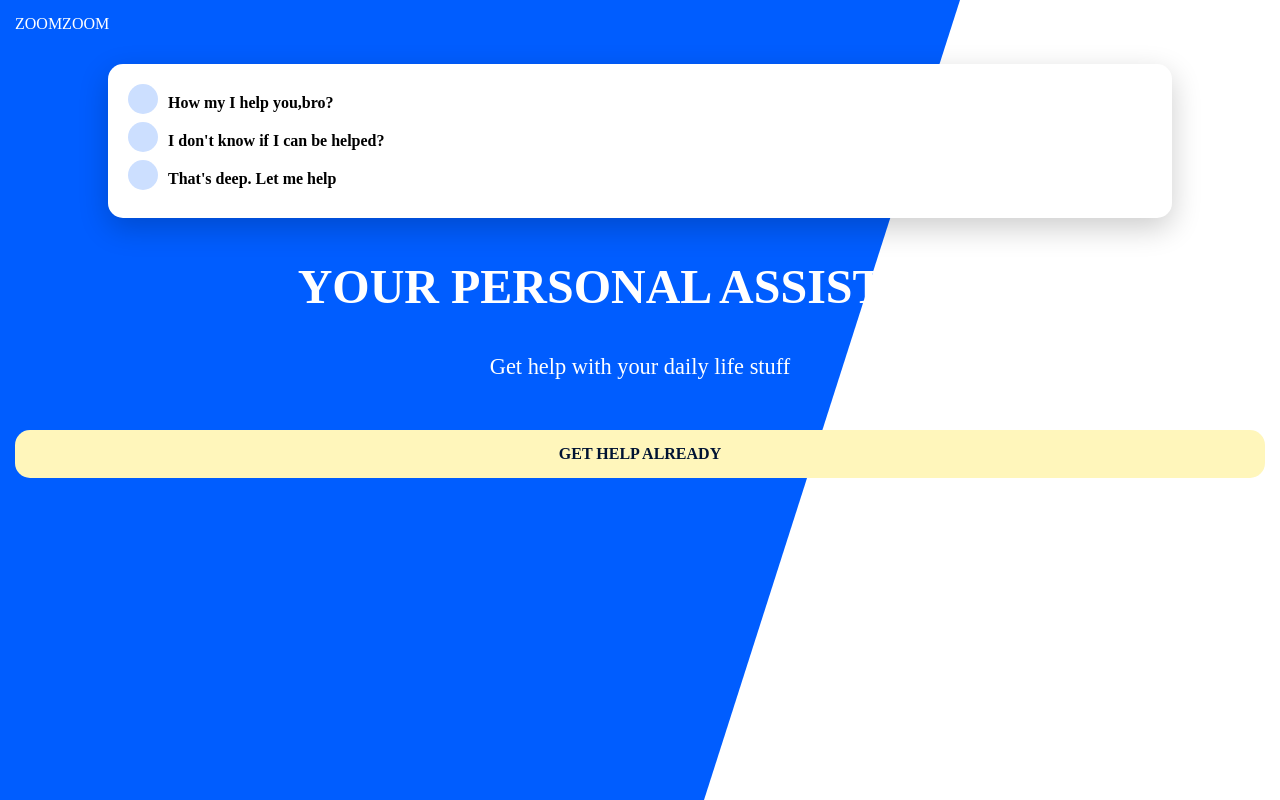
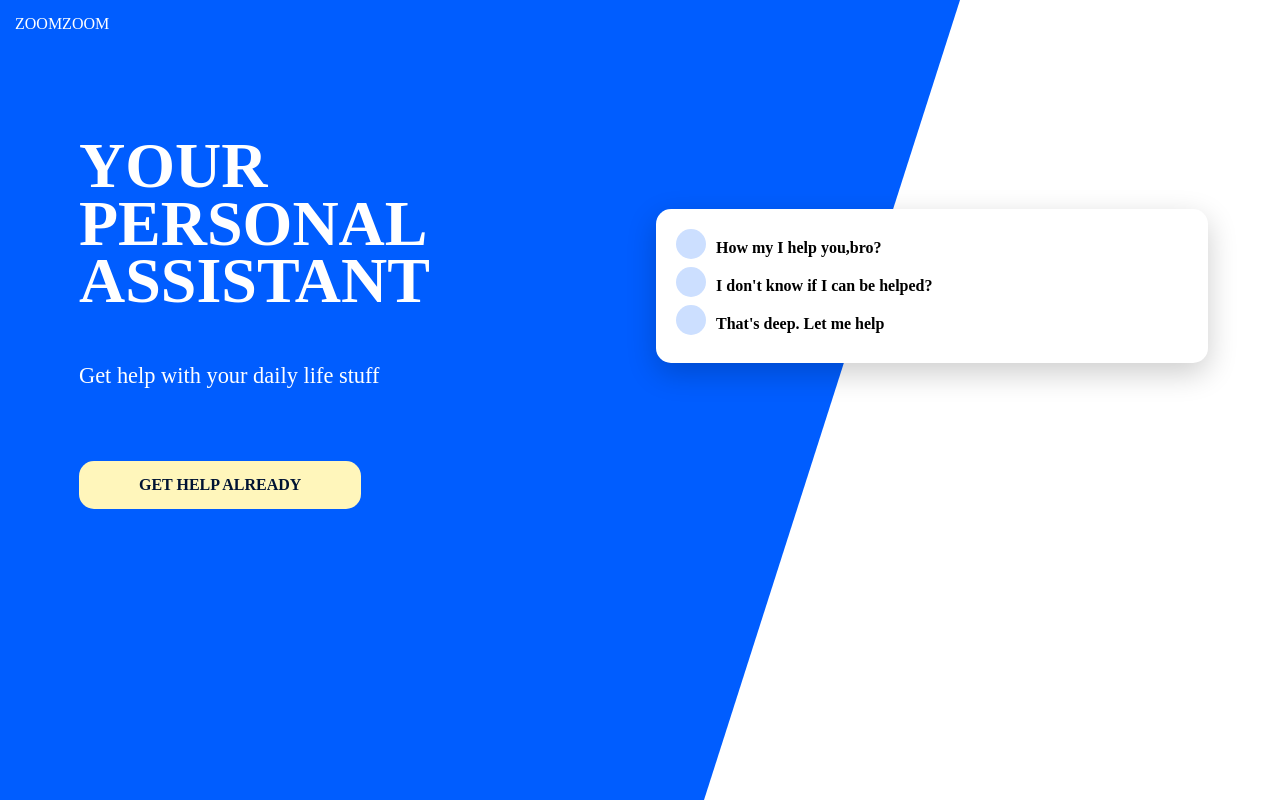
Before and after one commit to zoranm5/sassy, a plain HTML site: page index.html in a window 1280 px wide. Drawn offline with Linux system fonts and the light colour scheme.

Commit message:
Adding mixin to main, section#card, section#primary, h1, a

```diff
--- a/css/main.scss
+++ b/css/main.scss
@@ -58,6 +58,13 @@ body {
 
 main {
 
+    @include desktop {
+        display: grid;
+        grid-template-columns: 50% auto;
+        grid-template-areas:
+            "primary card";
+    }
+
     section#card {
         background: #fff;
         padding: 20px;
@@ -65,6 +72,13 @@ main {
         border-radius: $borders;
         box-shadow: 0 10px 30px rgba(0,0,0, .2);
         width: 80%;
+
+        @include desktop {
+            grid-area: card;
+            height: fit-content;
+            align-self: center;
+            margin: 1em;
+        }
 
         ul {
             list-style-type : none;
@@ -102,10 +116,23 @@ main {
         padding: $padding;
         text-align: center;
 
+        @include desktop {
+            grid-area: primary;
+            text-align: left;
+            margin: 4em 0 0 4em;
+        }
+
         h1 {
             font-size: 3em;
             margin-top: 10px;
             text-transform: uppercase;
+
+            @include desktop {
+                width: 30%;
+                font-size: 4em;
+                line-height: .9em;
+
+            }
 
 
         }
@@ -125,6 +152,11 @@ main {
             text-align: center;
             margin: 50px auto 0 auto;
             padding: $padding;
+
+            @include desktop {
+                display: inline-block;
+                padding: $padding $padding * 4;
+            }
         }
      }
 }
```
Also changed, not shown: css/main.css, 1 other file.
